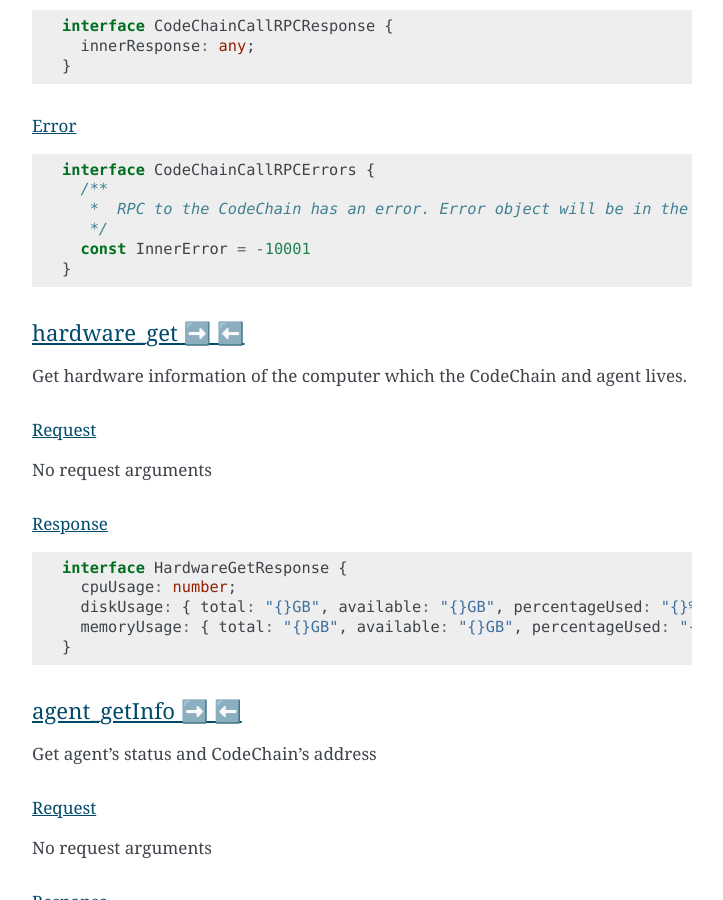
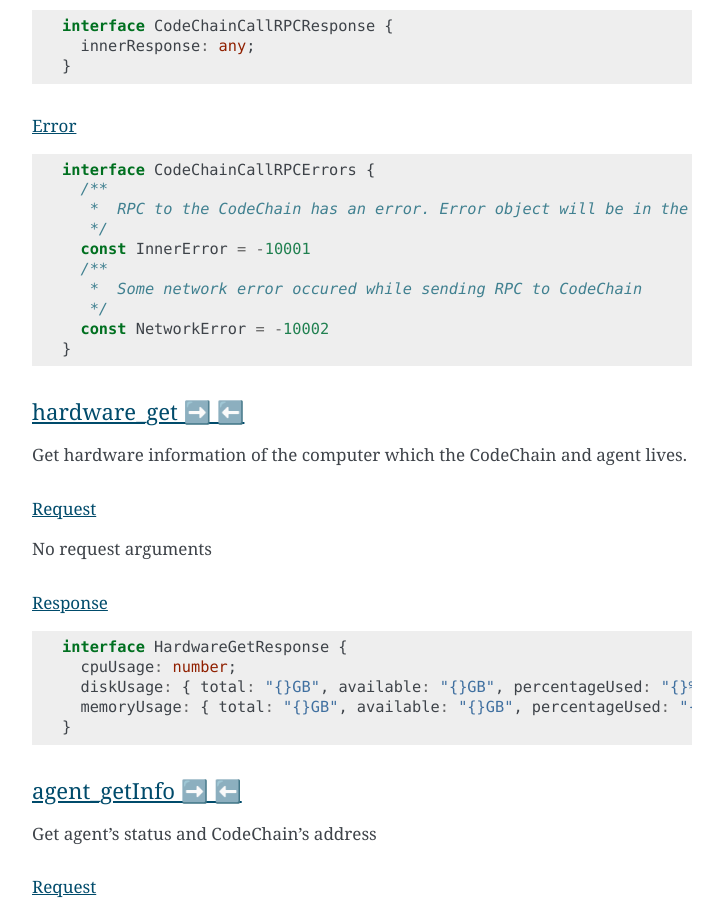
Before and after one commit to CodeChain-io/codechain-dashboard, a Sphinx documentation site: the page built from doc/source/index.rst, in a window 1280 px wide and 900 px high, scrolled down 7113 px. Shown: the whole window, without its empty margins (388-1111 px from the left). Built offline with Sphinx 7.4.7, drawn with Linux system fonts in a browser that asks for light colours.

Commit message:
Update index.rst

```diff
--- a/doc/source/index.rst
+++ b/doc/source/index.rst
@@ -270,6 +270,10 @@ Error
      *  RPC to the CodeChain has an error. Error object will be in the error's data field.
      */
     const InnerError = -10001
+    /**
+     *  Some network error occured while sending RPC to CodeChain
+     */
+    const NetworkError = -10002
   }
 
 hardware_get ➡️ ⬅️
```
